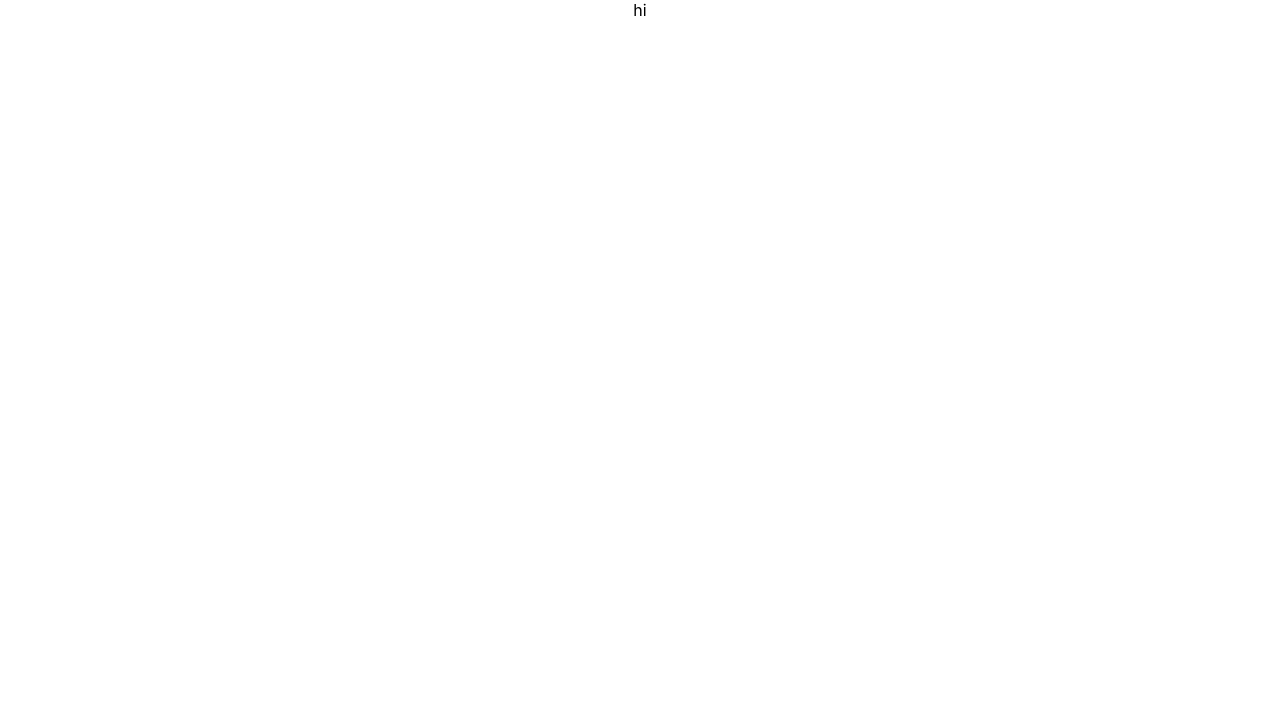
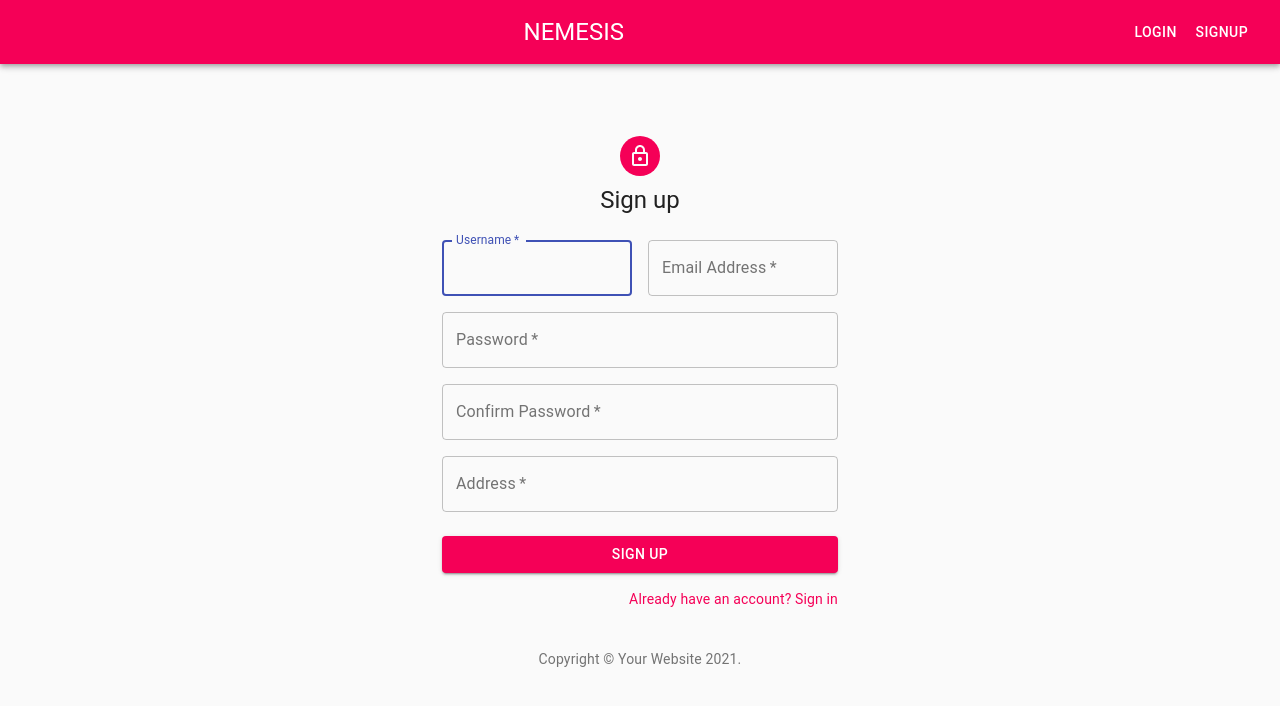
Before and after one commit to anamikapraksh/Nemesis_project, a React (Create React App) app: page /signup in a window 1280 px wide. Shown: the top 706 px of the page. Built offline with nearby package versions, Linux system fonts and the light colour scheme.

Commit message:
signup and login done

```diff
--- a/package.json
+++ b/package.json
@@ -3,6 +3,8 @@
   "version": "0.1.0",
   "private": true,
   "dependencies": {
+    "@material-ui/core": "^4.11.4",
+    "@material-ui/icons": "^4.11.2",
     "@reach/router": "^1.3.4",
     "@testing-library/jest-dom": "^5.12.0",
     "@testing-library/react": "^11.2.7",
--- a/src/App.js
+++ b/src/App.js
@@ -1,6 +1,7 @@
 import React from 'react';
 import Head from "./components/header/Header";
 import Log from "./components/login/Login";
+import SignUp from "./components/signUp/Signup";
 import './App.css';
 import { Router } from "@reach/router";
 import logo from './logo.svg';
@@ -12,6 +13,7 @@
      <Header></Header>
     <Router>
       <Login path='/'></Login>
+      <Sign path='/signup'></Sign>
     </Router>
     </div>
   );
@@ -24,5 +26,8 @@
 function Login(){
  return <Log></Log>;
 }
+function Sign(){
+  return <SignUp></SignUp>;
+}
 
 export default App;
--- a/src/components/header/Header.js
+++ b/src/components/header/Header.js
@@ -1,10 +1,61 @@
-import React from "react";
-import "./Header.css";
+// import React from "react";
+// import "./Header.css";
 
-export default function Head(){
-return(
-    <div>
-        hi
+
+import React from 'react';
+import { makeStyles } from '@material-ui/core/styles';
+import AppBar from '@material-ui/core/AppBar';
+import Toolbar from '@material-ui/core/Toolbar';
+import Typography from '@material-ui/core/Typography';
+import Button from '@material-ui/core/Button';
+import IconButton from '@material-ui/core/IconButton';
+import MenuIcon from '@material-ui/icons/Menu';
+
+const useStyles = makeStyles((theme) => ({
+  root: {
+    flexGrow: 1,
+  },
+  menuButton: {
+    marginRight: theme.spacing(2),
+  },
+  title: {
+    flexGrow: 1,
+    // position: screenLeft,
+  },
+}));
+
+export default function Head() {
+  const classes = useStyles();
+
+  return (
+    <div className={classes.root}>
+      <AppBar position="static" color="secondary">
+        <Toolbar>
+          {/* <IconButton edge="start" className={classes.menuButton} color="inherit" aria-label="menu">
+            <MenuIcon />
+          </IconButton> */}
+          <Typography variant="h5" className={classes.title}>
+            NEMESIS
+          </Typography>
+          <Button color="inherit">Login</Button>
+          <Button color="inherit">SignUp</Button>
+
+        </Toolbar>
+      </AppBar>
     </div>
-);
+  );
 }
+
+
+
+
+
+
+
+// export default function Head(){
+// return(
+//     <div>
+//         hi
+//     </div>
+// );
+// }
--- a/src/components/login/Login.js
+++ b/src/components/login/Login.js
@@ -1,11 +1,129 @@
-import React from "react";
-import "./Login.css";
+// import React from "react";
+// import "./Login.css";
+
+// export default function Log() {
+// return(
+//     <div>
+//         Hello
+//     </div>
+// );
+
+// }
+
+import React from 'react';
+import Avatar from '@material-ui/core/Avatar';
+import Button from '@material-ui/core/Button';
+import CssBaseline from '@material-ui/core/CssBaseline';
+import TextField from '@material-ui/core/TextField';
+import FormControlLabel from '@material-ui/core/FormControlLabel';
+import Checkbox from '@material-ui/core/Checkbox';
+import Link from '@material-ui/core/Link';
+import Grid from '@material-ui/core/Grid';
+import Box from '@material-ui/core/Box';
+import LockOutlinedIcon from '@material-ui/icons/LockOutlined';
+import Typography from '@material-ui/core/Typography';
+import { makeStyles } from '@material-ui/core/styles';
+import Container from '@material-ui/core/Container';
+
+function Copyright() {
+  return (
+    <Typography variant="body2" color="textSecondary" align="center">
+      {'Copyright © '}
+      <Link color="inherit" href="https://material-ui.com/">
+        Your Website
+      </Link>{' '}
+      {new Date().getFullYear()}
+      {'.'}
+    </Typography>
+  );
+}
+
+const useStyles = makeStyles((theme) => ({
+  paper: {
+    marginTop: theme.spacing(8),
+    display: 'flex',
+    flexDirection: 'column',
+    alignItems: 'center',
+  },
+  avatar: {
+    margin: theme.spacing(1),
+    backgroundColor: theme.palette.secondary.main,
+  },
+  form: {
+    width: '100%', // Fix IE 11 issue.
+    marginTop: theme.spacing(1),
+  },
+  submit: {
+    margin: theme.spacing(3, 0, 2),
+  },
+}));
 
 export default function Log() {
-return(
-    <div>
-        Hello
-    </div>
-);
+  const classes = useStyles();
 
+  return (
+    <Container component="main" maxWidth="xs">
+      <CssBaseline />
+      <div className={classes.paper}>
+        <Avatar className={classes.avatar}>
+          <LockOutlinedIcon />
+        </Avatar>
+        <Typography component="h1" variant="h5">
+          Sign in
+        </Typography>
+        <form className={classes.form} noValidate>
+          <TextField
+            variant="outlined"
+            margin="normal"
+            required
+            fullWidth
+            id="email"
+            label="Email Address"
+            name="email"
+            autoComplete="email"
+            autoFocus
+          />
+          <TextField
+            variant="outlined"
+            margin="normal"
+            required
+            fullWidth
+            name="password"
+            label="Password"
+            type="password"
+            id="password"
+            autoComplete="current-password"
+          />
+          {/* <FormControlLabel
+            control={<Checkbox value="remember" color="primary" />}
+            label="Remember me"
+          /> */}
+          <Button
+            type="submit"
+            fullWidth
+            variant="contained"
+            color="secondary"
+            className={classes.submit}
+          >
+            Sign In
+          </Button>
+          <Grid container>
+            {/* <Grid item xs>
+              <Link href="#" variant="body2">
+                Forgot password?
+              </Link>
+            </Grid> */}
+            <Grid item>
+              <Link href="#" variant="body2" color="secondary">
+                {"Don't have an account? Sign Up"}
+              </Link>
+            </Grid>
+          </Grid>
+        </form>
+      </div>
+      <Box mt={8}>
+        <Copyright />
+      </Box>
+    </Container>
+  );
 }
--- /dev/null
+++ b/src/components/signUp/Signup.js
@@ -0,0 +1,156 @@
+
+import React from 'react';
+import Avatar from '@material-ui/core/Avatar';
+import Button from '@material-ui/core/Button';
+import CssBaseline from '@material-ui/core/CssBaseline';
+import TextField from '@material-ui/core/TextField';
+import FormControlLabel from '@material-ui/core/FormControlLabel';
+import Checkbox from '@material-ui/core/Checkbox';
+import Link from '@material-ui/core/Link';
+import Grid from '@material-ui/core/Grid';
+import Box from '@material-ui/core/Box';
+import LockOutlinedIcon from '@material-ui/icons/LockOutlined';
+import Typography from '@material-ui/core/Typography';
+import { makeStyles } from '@material-ui/core/styles';
+import Container from '@material-ui/core/Container';
+
+function Copyright() {
+  return (
+    <Typography variant="body2" color="textSecondary" align="center">
+      {'Copyright © '}
+      <Link color="inherit" href="https://material-ui.com/">
+        Your Website
+      </Link>{' '}
+      {new Date().getFullYear()}
+      {'.'}
+    </Typography>
+  );
+}
+
+const useStyles = makeStyles((theme) => ({
+  paper: {
+    marginTop: theme.spacing(8),
+    display: 'flex',
+    flexDirection: 'column',
+    alignItems: 'center',
+  },
+  avatar: {
+    margin: theme.spacing(1),
+    backgroundColor: theme.palette.secondary.main,
+  },
+  form: {
+    width: '100%', // Fix IE 11 issue.
+    marginTop: theme.spacing(3),
+  },
+  submit: {
+    margin: theme.spacing(3, 0, 2),
+  },
+}));
+
+export default function SignUp() {
+  const classes = useStyles();
+
+  return (
+    <Container component="main" maxWidth="xs">
+      <CssBaseline />
+      <div className={classes.paper}>
+        <Avatar className={classes.avatar}>
+          <LockOutlinedIcon />
+        </Avatar>
+        <Typography component="h1" variant="h5">
+          Sign up
+        </Typography>
+        <form className={classes.form} noValidate>
+          <Grid container spacing={2}>
+            <Grid item xs={12} sm={6}>
+              <TextField
+                autoComplete="fname"
+                name="UserName"
+                variant="outlined"
+                required
+                fullWidth
+                id="UserName"
+                label="Username"
+                autoFocus
+              />
+            </Grid>
+            <Grid item xs={12} sm={6}>
+              <TextField
+               variant="outlined"
+               required
+               fullWidth
+               id="email"
+               label="Email Address"
+               name="email"
+               autoComplete="email"
+              />
+            </Grid>
+
+            <Grid item xs={12}>
+              <TextField
+                variant="outlined"
+                required
+                fullWidth
+                name="password"
+                label="Password"
+                type="password"
+                id="password"
+                autoComplete="current-password"
+              />
+
+            </Grid>
+            <Grid item xs={12}>
+              <TextField
+                variant="outlined"
+                required
+                fullWidth
+                name="password"
+                label="Confirm Password"
+                type="password"
+                id="password"
+                autoComplete="current-password"
+              />
+
+            </Grid>
+            <Grid item xs={12}>
+              <TextField
+                variant="outlined"
+                required
+                fullWidth
+                id="address"
+                label="Address"
+                name="address"
+                autoComplete="address"
+              />
+            </Grid>
+            {/* <Grid item xs={12}>
+              <FormControlLabel
+                control={<Checkbox value="allowExtraEmails" color="primary" />}
+                label="I want to receive inspiration, marketing promotions and updates via email."
+              />
+            </Grid> */}
+          </Grid>
+          <Button
+            type="submit"
+            fullWidth
+            variant="contained"
+            color="secondary"
+            className={classes.submit}
+          >
+            Sign Up
+          </Button>
+          <Grid container justify="flex-end">
+            <Grid item>
+              <Link href="#" variant="body2" color="secondary">
+                Already have an account? Sign in
+              </Link>
+            </Grid>
+          </Grid>
+        </form>
+      </div>
+      <Box mt={5}>
+        <Copyright />
+      </Box>
+    </Container>
+  );
+}
```
Also changed, not shown: 1 other file (tests, documents, lock files or other folders).
